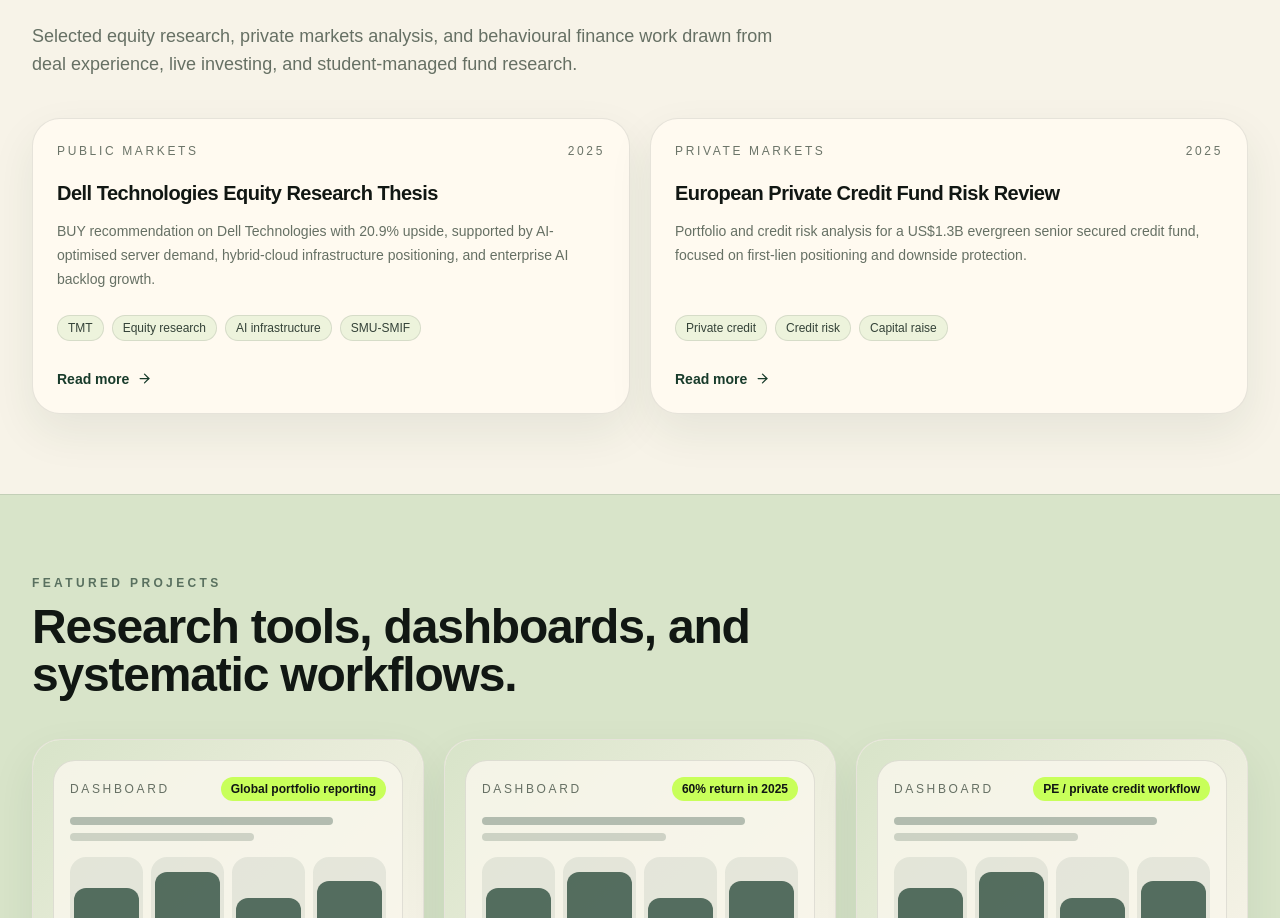
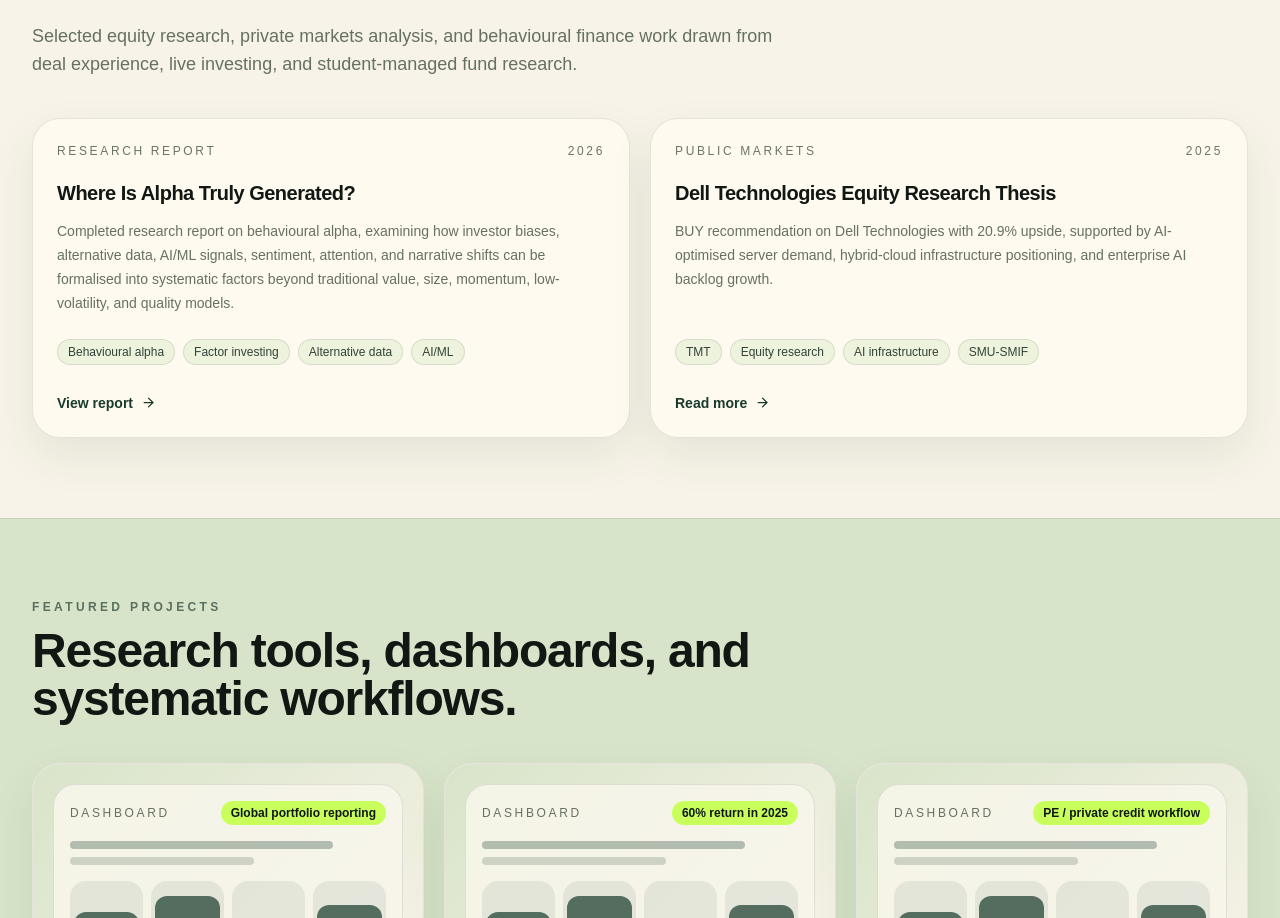
Before and after one commit to christiiscool/website, a Next.js app: page / in a window 1280 px wide. Shown: the part 1196-2114 px from the top of the page. Built offline with nearby package versions, Linux system fonts and the light colour scheme.

Commit message:
Add behavioural alpha research report

```diff
--- a/components/research-card.tsx
+++ b/components/research-card.tsx
@@ -26,10 +26,22 @@
           </span>
         ))}
       </div>
-      <button className="mt-7 inline-flex items-center gap-2 text-sm font-semibold text-[#183b2b] transition group-hover:text-[#111713]">
-        Read more
-        <ArrowRight size={15} className="transition group-hover:translate-x-1" />
-      </button>
+      {item.href ? (
+        <a
+          href={item.href}
+          target="_blank"
+          rel="noreferrer"
+          className="mt-7 inline-flex items-center gap-2 text-sm font-semibold text-[#183b2b] transition group-hover:text-[#111713]"
+        >
+          View report
+          <ArrowRight size={15} className="transition group-hover:translate-x-1" />
+        </a>
+      ) : (
+        <button className="mt-7 inline-flex items-center gap-2 text-sm font-semibold text-[#183b2b] transition group-hover:text-[#111713]">
+          Read more
+          <ArrowRight size={15} className="transition group-hover:translate-x-1" />
+        </button>
+      )}
     </article>
   );
 }
--- a/data/site.ts
+++ b/data/site.ts
@@ -41,9 +41,19 @@
   tags: string[];
   date: string;
   category: string;
+  href?: string;
 };
 
 export const research: ResearchItem[] = [
+  {
+    title: "Where Is Alpha Truly Generated?",
+    summary:
+      "Completed research report on behavioural alpha, examining how investor biases, alternative data, AI/ML signals, sentiment, attention, and narrative shifts can be formalised into systematic factors beyond traditional value, size, momentum, low-volatility, and quality models.",
+    tags: ["Behavioural alpha", "Factor investing", "Alternative data", "AI/ML"],
+    date: "2026",
+    category: "Research Report",
+    href: "/reports/alpha-generation.pdf",
+  },
   {
     title: "Dell Technologies Equity Research Thesis",
     summary:
```
Also changed, not shown: 1 other file (tests, documents, lock files or other folders).
